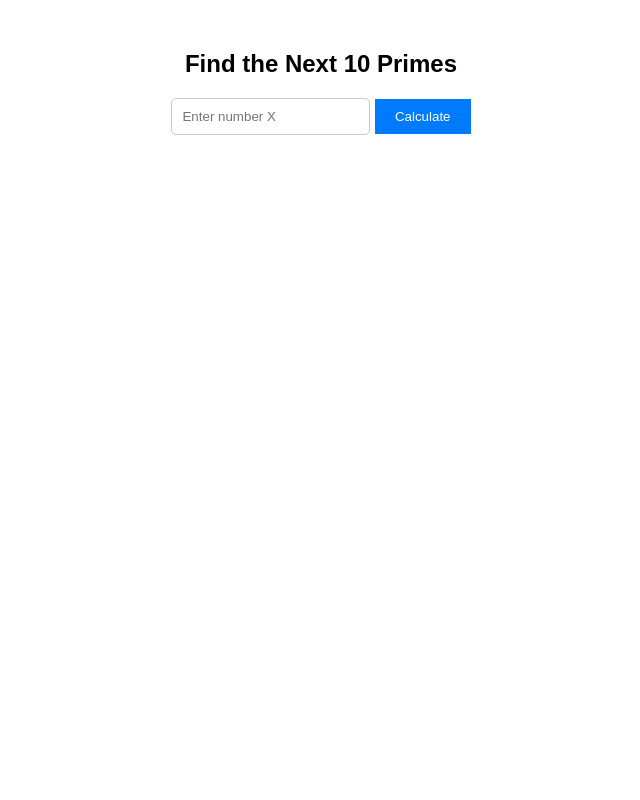
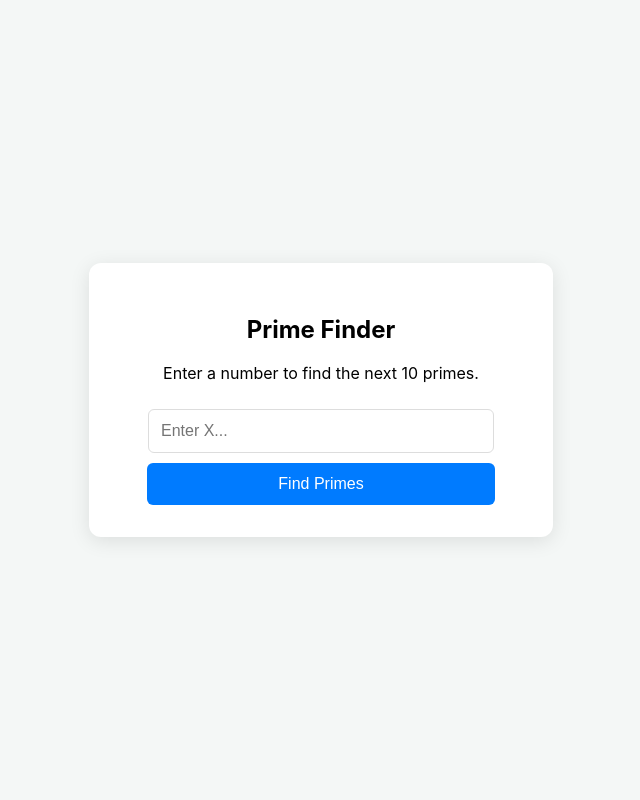
Before and after one commit to gzhcay99/prime-numbers, a Flask app: page / in a window 1280 px wide. Shown: the whole page, without its empty margins (319-959 px from the left). Run offline with Flask 3, Linux system fonts and the light colour scheme.

Commit message:
public web app with flask

```diff
--- a/app.py
+++ b/app.py
@@ -1,28 +1,40 @@
+import os
 from flask import Flask, render_template, request
 
 app = Flask(__name__)
 
-# Prime logic included here
 def is_prime(n):
+    """Checks if a number is prime."""
     if n < 2: return False
     for i in range(2, int(n**0.5) + 1):
         if n % i == 0:
             return False
     return True
 
+def get_next_10_primes(x):
+    """Returns the next 10 prime numbers larger than X."""
+    primes = []
+    num = x + 1
+    while len(primes) < 10:
+        if is_prime(num):
+            primes.append(num)
+        num += 1
+    return primes
+
 @app.route('/', methods=['GET', 'POST'])
 def index():
     primes = None
     x_value = None
     if request.method == 'POST':
-        x_value = int(request.form['number'])
-        primes = []
-        num = x_value + 1
-        while len(primes) < 10:
-            if is_prime(num):
-                primes.append(num)
-            num += 1
+        try:
+            x_value = int(request.form['number'])
+            primes = get_next_10_primes(x_value)
+        except ValueError:
+            primes = "Please enter a valid integer."
+
     return render_template('index.html', primes=primes, x_value=x_value)
 
 if __name__ == '__main__':
-    app.run(debug=True)
+    # PORT is required for public servers like Render/Heroku
+    port = int(os.environ.get("PORT", 5000))
+    app.run(host='0.0.0.0', port=port)
--- a/templates/index.html
+++ b/templates/index.html
@@ -1,26 +1,42 @@
 <!DOCTYPE html>
-<html>
+<html lang="en">
 <head>
-    <title>Prime Finder</title>
+    <meta charset="UTF-8">
+    <meta name="viewport" content="width=device-width, initial-scale=1.0">
+    <title>Prime Number Finder</title>
     <style>
-        body { font-family: sans-serif; text-align: center; margin-top: 50px; }
-        input { padding: 10px; border-radius: 5px; border: 1px solid #ccc; }
-        button { padding: 10px 20px; background: #007BFF; color: white; border: none; cursor: pointer; }
-        .result { margin-top: 20px; font-weight: bold; color: #2c3e50; }
+        body { font-family: -apple-system, BlinkMacSystemFont, "Segoe UI", Roboto, Helvetica, Arial, sans-serif; display: flex; justify-content: center; align-items: center; min-height: 100vh; background-color: #f4f7f6; margin: 0; }
+        .card { background: white; padding: 2rem; border-radius: 12px; box-shadow: 0 4px 20px rgba(0,0,0,0.1); text-align: center; width: 100%; max-width: 400px; }
+        input { width: 80%; padding: 12px; margin: 10px 0; border: 1px solid #ddd; border-radius: 6px; font-size: 1rem; }
+        button { width: 87%; padding: 12px; background-color: #007bff; color: white; border: none; border-radius: 6px; cursor: pointer; font-size: 1rem; transition: background 0.3s; }
+        button:hover { background-color: #0056b3; }
+        .results { margin-top: 20px; text-align: left; background: #e9ecef; padding: 15px; border-radius: 8px; }
+        ul { padding-left: 20px; }
     </style>
 </head>
 <body>
-    <h2>Find the Next 10 Primes</h2>
-    <form method="POST">
-        <input type="number" name="number" placeholder="Enter number X" required>
-        <button type="submit">Calculate</button>
-    </form>
+    <div class="card">
+        <h2>Prime Finder</h2>
+        <p>Enter a number to find the next 10 primes.</p>
+        <form method="POST">
+            <input type="number" name="number" placeholder="Enter X..." required>
+            <button type="submit">Find Primes</button>
+        </form>
 
-    {% if primes %}
-        <div class="result">
-            <h3>Primes larger than {{ x_value }}:</h3>
-            <p>{{ primes|join(', ') }}</p>
-        </div>
-    {% endif %}
+        {% if primes %}
+            <div class="results">
+                <strong>Next 10 primes after {{ x_value }}:</strong>
+                {% if primes is iterable and primes is not string %}
+                    <ul>
+                        {% for p in primes %}
+                            <li>{{ p }}</li>
+                        {% endfor %}
+                    </ul>
+                {% else %}
+                    <p>{{ primes }}</p>
+                {% endif %}
+            </div>
+        {% endif %}
+    </div>
 </body>
 </html>
```
Also changed, not shown: 2 other files.
